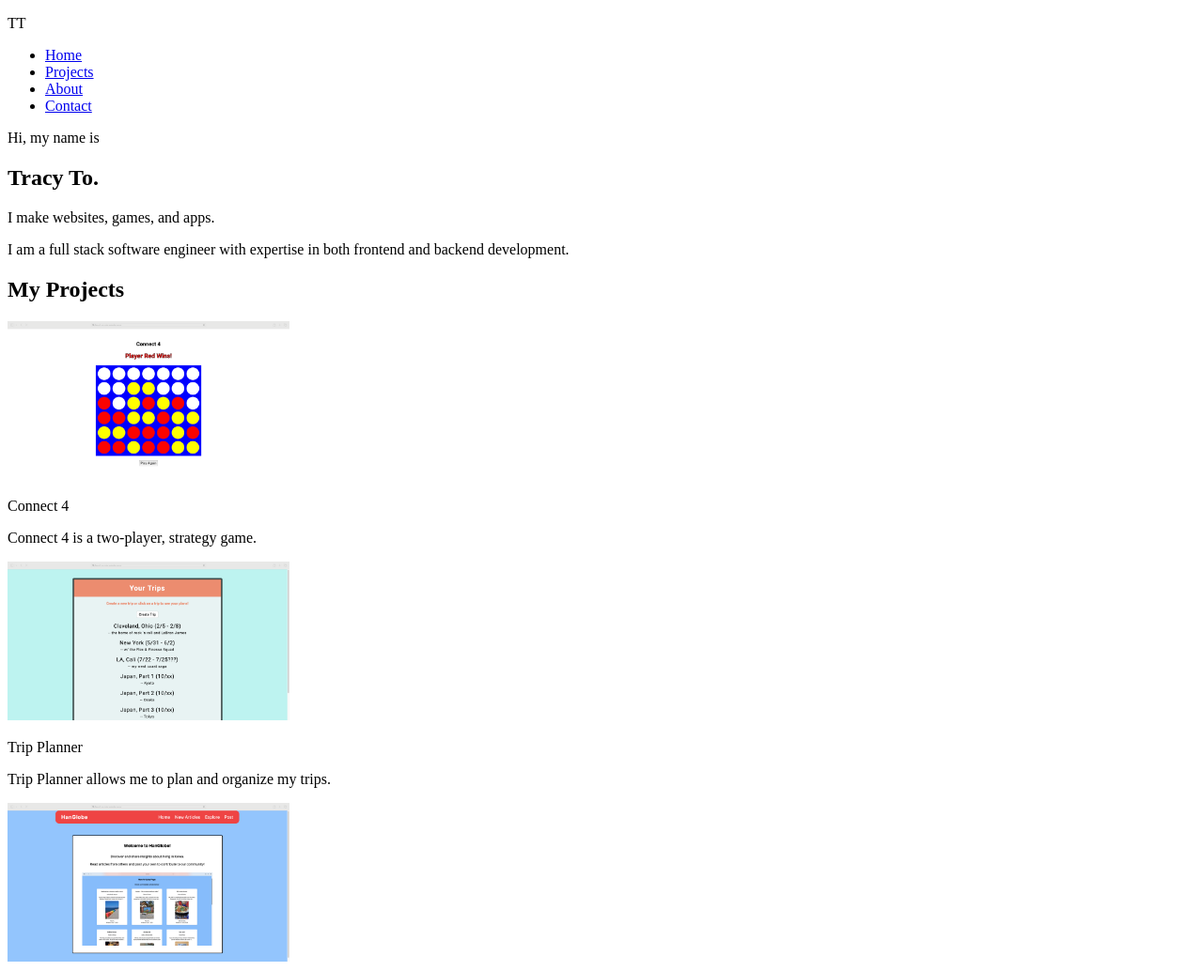
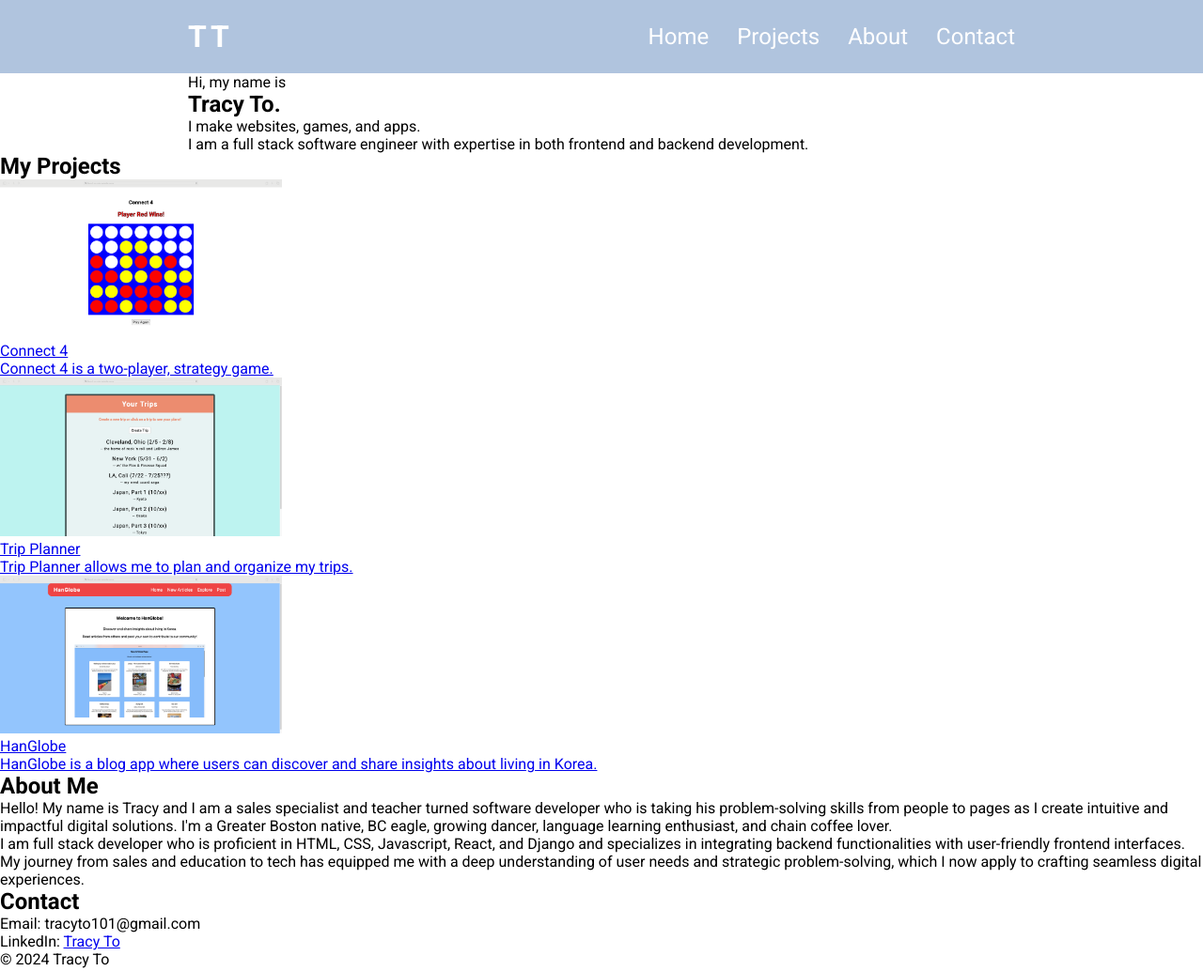
Before and after one commit to Tracy-To/portfolio-site-GA, a plain HTML site: page index.html in a window 1280 px wide. Shown: the top 1034 px of the page at 94% size. Drawn offline with Linux system fonts and the light colour scheme.

Commit message:
finished navbar

```diff
--- a/index.html
+++ b/index.html
@@ -5,6 +5,9 @@
   <meta name="viewport" content="width=device-width, initial-scale=1.0">
   <title>Tracy To's Portfolio</title>
   <link rel="stylesheet" href="styles.css">
+  <link rel="preconnect" href="https://fonts.googleapis.com">
+  <link rel="preconnect" href="https://fonts.gstatic.com" crossorigin>
+  <link href="https://fonts.googleapis.com/css2?family=Roboto:ital,wght@0,100;0,300;0,400;0,500;0,700;0,900;1,100;1,300;1,400;1,500;1,700;1,900&display=swap" rel="stylesheet">
 </head>
 <body>
   <header>
@@ -33,27 +36,33 @@
       <div id="project-list">
         <!-- PROJECT 1 -->
         <div class="project">
+          <a href="https://fungamesconnect4.netlify.app" target="_blank">
             <img src="images/Connect4.png" alt="Connect 4">
             <div class="project-description">
                 <p>Connect 4</p>
                 <p>Connect 4 is a two-player, strategy game.</p>
             </div>
+          </a>
         </div>
         <!-- PROJECT 2 -->
         <div class="project">
+          <a href="https://trip-planner-app-e3a36d01ba96.herokuapp.com/trips" target="_blank">
             <img src="images/Trip Planner.png" alt="Trip Planner">
             <div class="project-description">
                 <p>Trip Planner</p>
                 <p>Trip Planner allows me to plan and organize my trips.</p>
             </div>
+          </a>
         </div>
         <!-- PROJECT 3 -->
         <div class="project">
+          <a href="https://hanglobe.netlify.app" target="_blank">
             <img src="images/HanGlobe.png" alt="HanGlobe">
             <div class="project-description">
                 <p>HanGlobe</p>
                 <p>HanGlobe is a blog app where users can discover and share insights about living in Korea.</p>
             </div>
+          </a>
         </div>
       </div>
     </section>
--- a/styles.css
+++ b/styles.css
@@ -1,3 +1,51 @@
+* {
+  margin: 0;
+  padding: 0;
+  box-sizing: border-box;
+  font-family: 'Roboto', sans-serif;
+}
+
+nav {
+  background-color: lightsteelblue;
+  color: white;
+  padding: 20px 200px;
+  display: flex;
+  justify-content: space-between;
+  align-items: center;
+}
+
+nav p {
+  margin: 0;
+  font-weight: bold;
+  font-size: 32px;
+  letter-spacing: 4px;
+}
+
+nav ul {
+  list-style-type: none;
+  margin: 0;
+  padding: 0;
+  display: flex;
+}
+
+nav ul li {
+  margin-right: 30px;
+}
+
+nav ul li:last-child {
+  margin-right: 0;
+}
+
+nav ul li a {
+  text-decoration: none;
+  color: white;
+  font-size: 24px;
+}
+
+#home {
+  padding-left: 200px;
+}
+
 img {
   max-width: 100%;
   height: auto;
```
Lines whose indentation alone changed are shown as unchanged.
